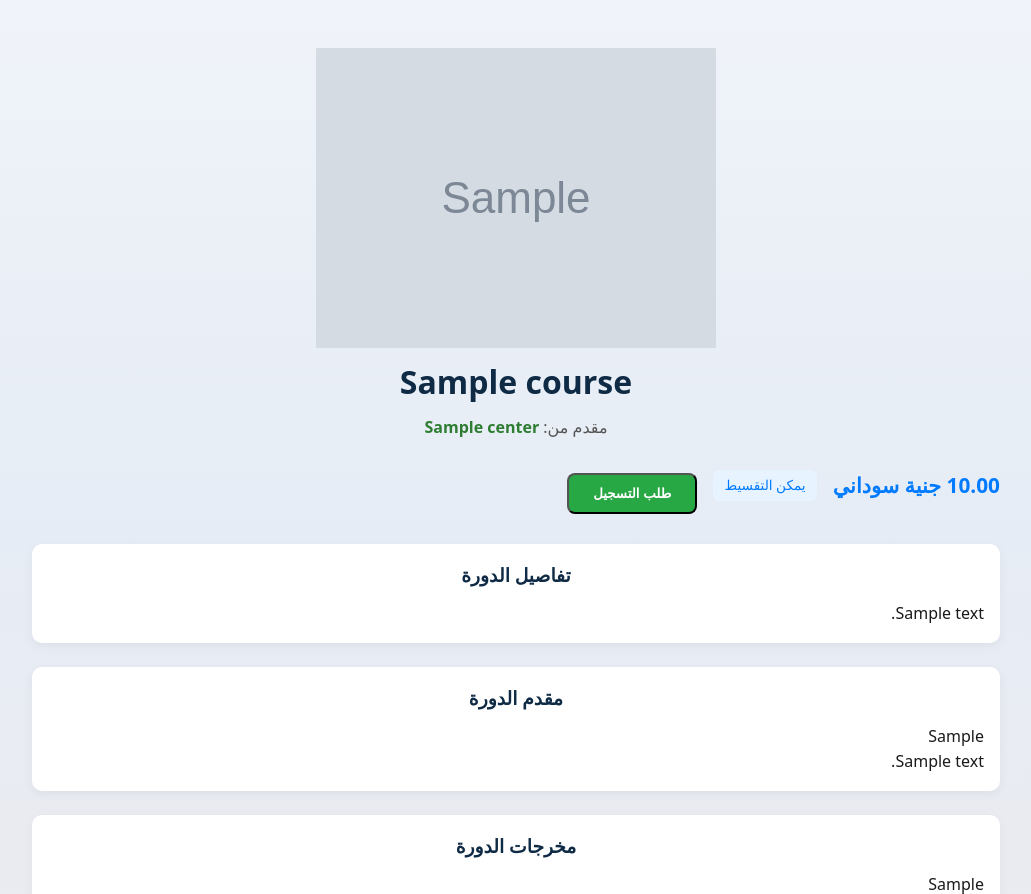
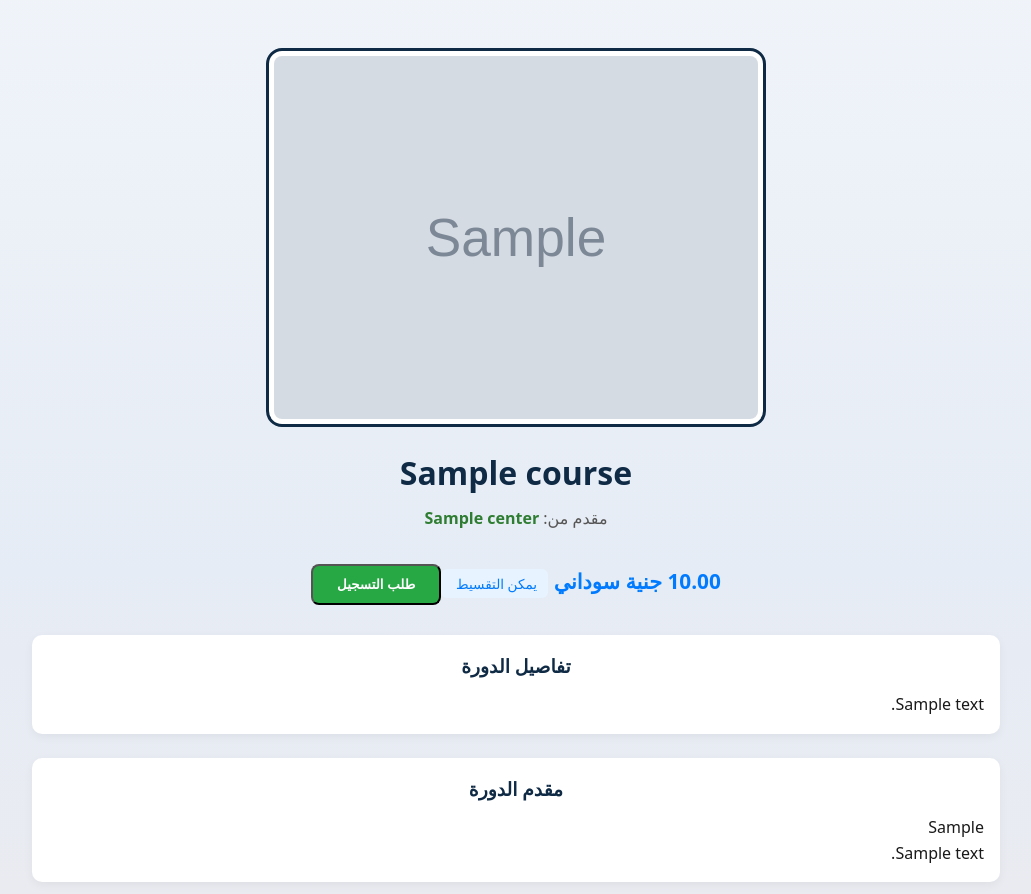
Before and after one commit to Abuali12/corsati, a Django app: a page that uses hub/templates/base.html in a window 1280 px wide. Shown: the part 91-985 px from the top of the page, without its empty margins (124-1155 px from the left). Run offline with Django 5.2, Linux system fonts and the light colour scheme; tables that the repository leaves empty hold one stand-in row (values such as "Sample post"); grey boxes marked "Sample" are stand-in pictures.

Commit message:
fix course img styling

```diff
--- a/hub/core/static/core/css/courses/course.css
+++ b/hub/core/static/core/css/courses/course.css
@@ -11,13 +11,19 @@
 }
 
 /* course image */
-.course-hero-img{
+.course-hero-image {
     width: 100%;
-    max-width: 600px;
-    border-radius: 12px;
-    margin-bottom: 20px;
+    max-width: 500px;
+    height: auto;
+
+    display: block;
+    margin: 0 auto 20px;
+
+    border-radius: 16px;
+    border: 3px solid #0f2a44;
+    padding: 5px;
+    background: #fff;
 }
-
 /* course title */
 .course-title{
     font-size: 28px;
@@ -42,7 +48,7 @@
 
 .course-price-box {
     margin-top: 1rem;
-    display: flex;
+    display: blocks;
     align-items: center;
     gap: 1rem;
 }
```
